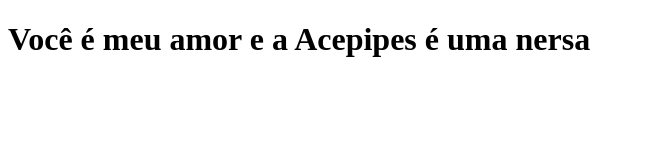
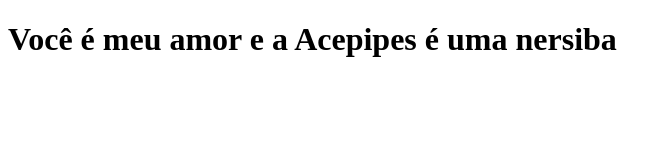
Before and after one commit to devLennyn/clone-tabnews, a Next.js app: page / in a window 1280 px wide. Shown: the top 160 px of the page, without its empty margins (0-671 px from the left). Built offline with nearby package versions, Linux system fonts and the light colour scheme.

Commit message:
adiciona o arquivo `.prettierignore`

```diff
--- a/package.json
+++ b/package.json
@@ -6,7 +6,7 @@
   "scripts": {
     "dev": "next dev",
     "lint:check": "prettier --check .",
-    "lint:fix": "prettier --write ."
+    "lint:fix": "prettier --write . "
   },
   "author": "",
   "license": "MIT",
--- a/pages/index.js
+++ b/pages/index.js
@@ -1,9 +1,5 @@
 function Home() {
-  return <h1>Você é meu amor e a Acepipes é uma nersa</h1>;
-}
-
-function teste2() {
-  console.log("indentação errada");
+  return <h1>Você é meu amor e a Acepipes é uma nersiba</h1>;
 }
 
 export default Home;
```
Also changed, not shown: 1 other file (tests, documents, lock files or other folders).
